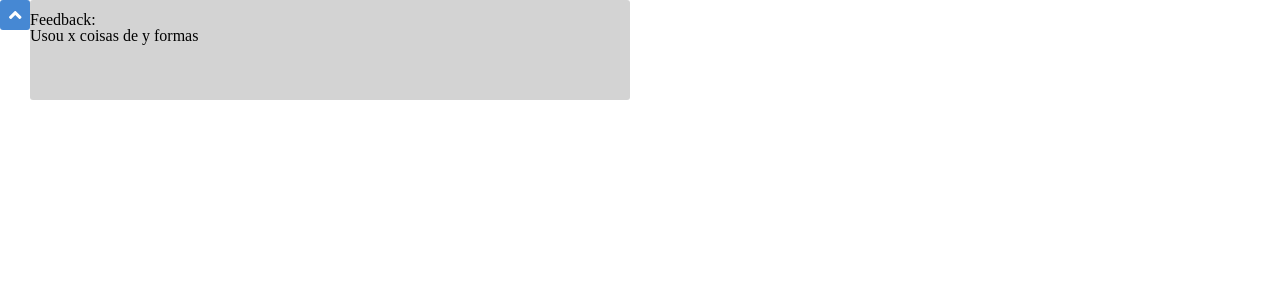
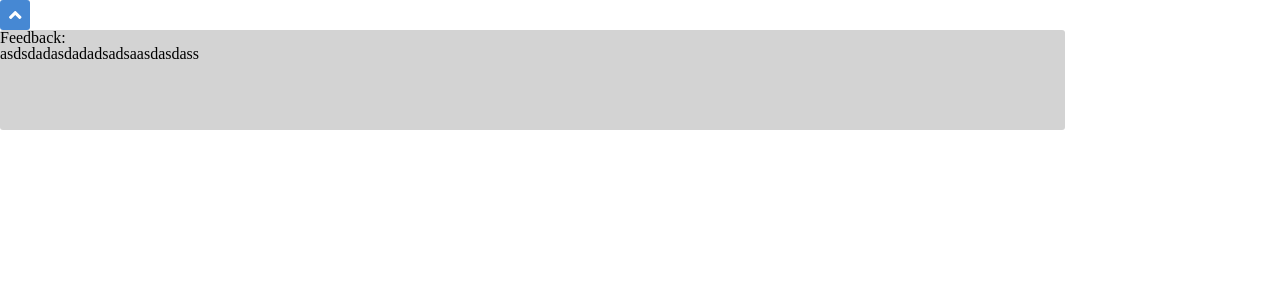
Before and after one commit to aceleradora-TW/acelera-mais-front, a React (Create React App) app: page / in a window 1280 px wide. Both pictures are taken after a click on the element 15 px from the left and 15 px from the top of the page. Shown: the top 300 px of the page. Built offline with nearby package versions, Linux system fonts and the light colour scheme.

Commit message:
feat(components): posiciona coluna de feedback abaixo do botão
@BiancaSalino @leonardogomesp

```diff
--- a/src/App.js
+++ b/src/App.js
@@ -1,10 +1,9 @@
 // import Routes from './routes'
-
 import { ToggleRow } from './components/togglerow'
 
 const App = () => {
   return (
-    <ToggleRow item={'Usou x coisas de y formas'} />
+    <ToggleRow item={'asdsdadasdadadsadsaasdasdass'} />
     // <Routes />
   )
 }
--- a/src/components/togglerow/index.js
+++ b/src/components/togglerow/index.js
@@ -13,16 +13,16 @@ export const ToggleRow = ({ item }) => {
   return (
     <table>
 
-      <td className={aberto} onClick={() => setChecked(!checked)}>
+      <td id='botao' className={aberto} onClick={() => setChecked(!checked)}>
         <Icon icon={faAngleUp}/>
       </td>
 
       <td className={fechado}>
         <tr>
-          <strong>Feedback:</strong>
+          <h1>Feedback:</h1>
           <p>{ item }</p>
         </tr>
-      </td>
+        </td>
 
     </table>
   )
--- a/src/components/togglerow/style.css
+++ b/src/components/togglerow/style.css
@@ -21,7 +21,6 @@
 }
 
 .toggleRows{
-  width: 600px;
   height: 100px;
   background-color: rgb(211, 211, 211);
   border-radius: 3px;
@@ -36,3 +35,15 @@
   -ms-transform: scale(1, -1);
   transform: scale(1, -1);
 }
+
+td{
+  max-width: 1065px;
+  white-space: nowrap;
+  overflow: hidden;
+  text-overflow: ellipsis;
+}
+
+table{
+  display: flex;
+  flex-direction:column;
+}
```
